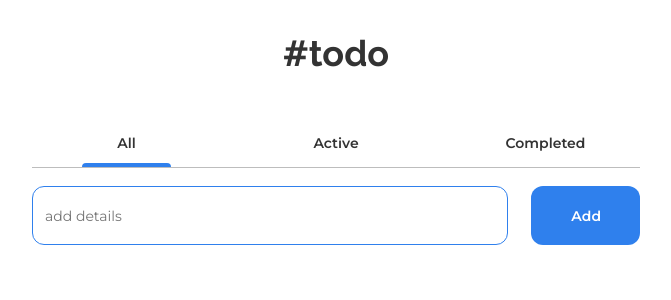
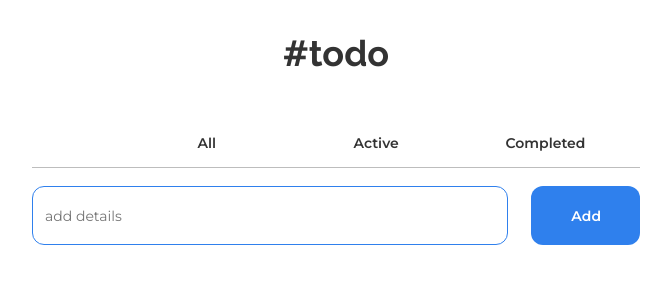
Before and after one commit to villalb4/toDo, a React (Create React App) app: page / in a window 1280 px wide. Shown: the top 300 px of the page, without its empty margins (304-975 px from the left). Built offline with nearby package versions, Linux system fonts and the light colour scheme.

Commit message:
change: refactor

```diff
--- a/src/components/navegation/Navegation.js
+++ b/src/components/navegation/Navegation.js
@@ -34,21 +34,18 @@ function Navegation() {
     <div className='navegation_component'>
       <div className='navegation_divContainer'>
 
-        <div className='navegation_divFocuss' style={{left: `${indicator}px`}}></div>
+        <div className='navegation_divFocus' style={{left: `${indicator}px`}}></div>
 
         <div className='navegation_divButton' onClick={handleAllButton}>
           <button className='navigation_button'>All</button>
-          <div className='navegation_divFocus'></div>
         </div>
 
         <div className='navegation_divButton' onClick={handleActiveButton}>
           <button className='navigation_button'>Active</button>
-          <div className='navegation_divFocus'></div>
         </div>
 
         <div className='navegation_divButton' onClick={handleCompletedButton}>
           <button className='navigation_button'>Completed</button>
-          <div className='navegation_divFocus'></div>
         </div>
       </div>
     </div>
```
